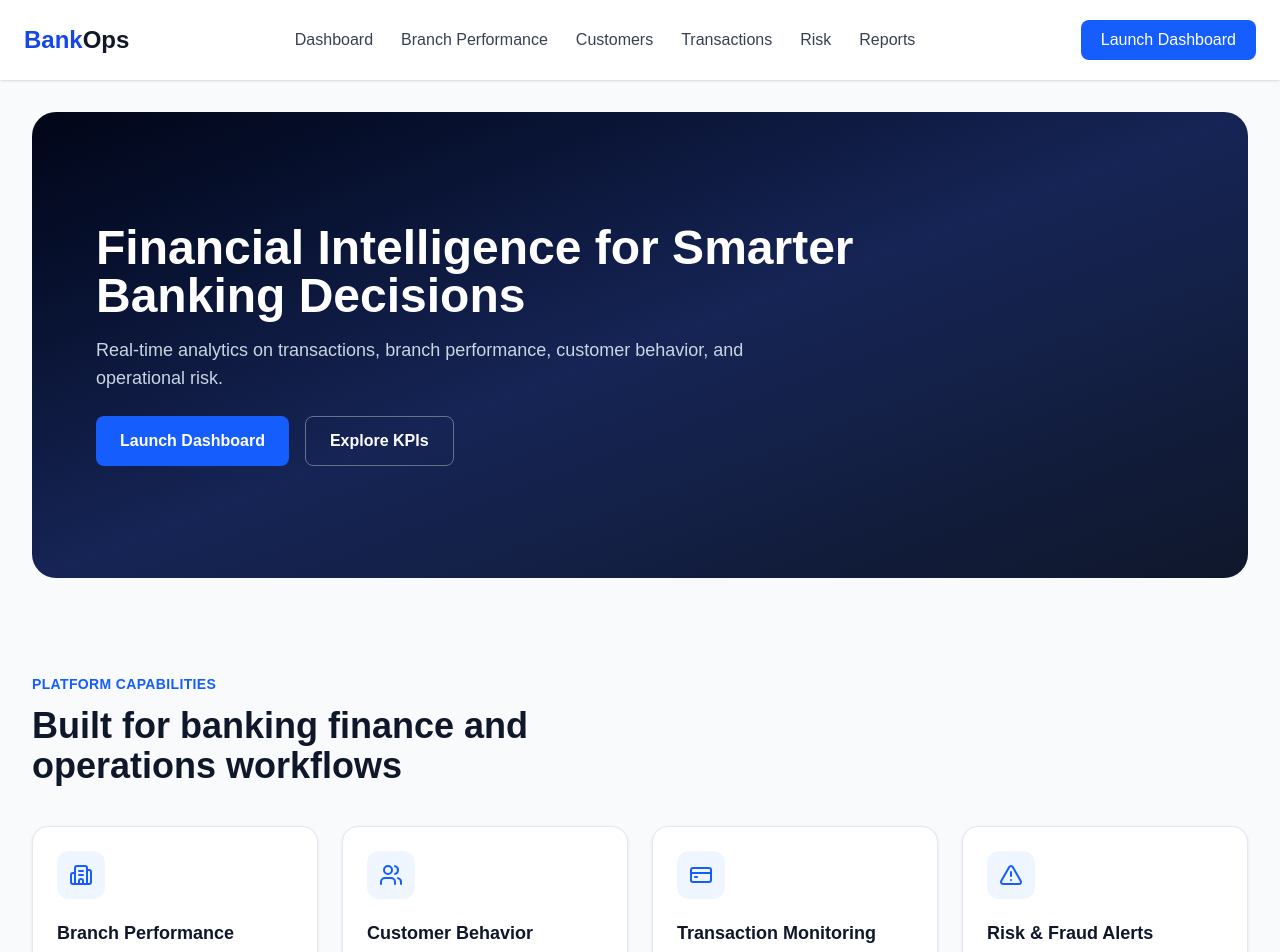
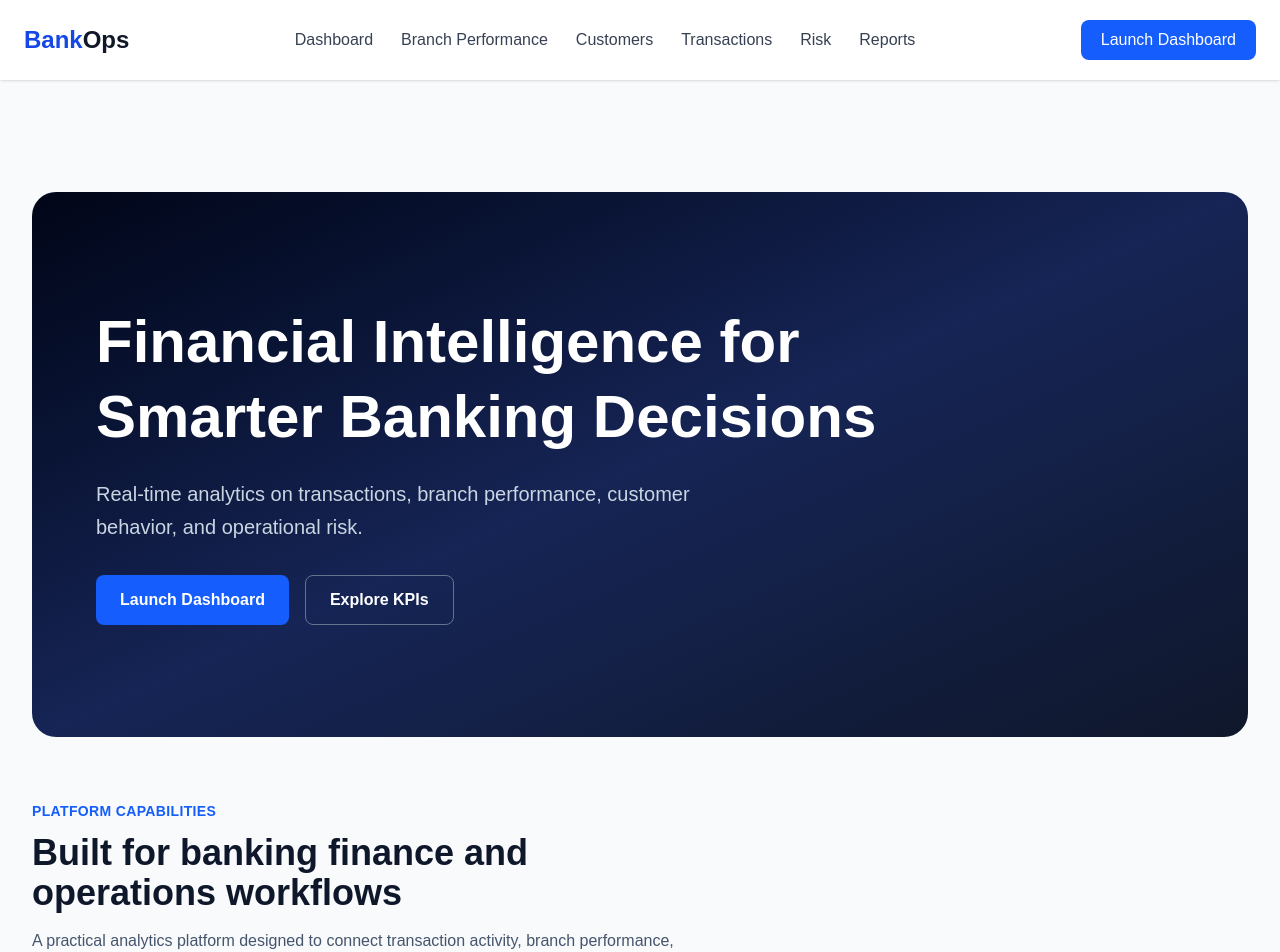
Before and after one commit to mlcadet/banking-finance-platform, a React app in the folder frontend/: page / in a window 1280 px wide. Shown: the top 952 px of the page. Built offline with nearby package versions, Linux system fonts and the light colour scheme; the HTML template or start-up script is replaced by a standard one.

Commit message:
feat: add scroll reveal system (hook, wrapper, animations, hero + features integration)

```diff
--- /dev/null
+++ b/frontend/src/components/animation/ScrollReveal.jsx
@@ -0,0 +1,20 @@
+import useScrollReveal from "../../hooks/useScrollReveal";
+
+export default function ScrollReveal({
+  children,
+  className = "",
+}) {
+
+  const { elementRef, isVisible } = useScrollReveal();
+
+  return (
+    <div
+      ref={elementRef}
+      className={`scroll-reveal ${
+        isVisible ? "scroll-reveal-visible" : ""
+      } ${className}`}
+    >
+      {children}
+    </div>
+  );
+}
--- a/frontend/src/components/landing/FeaturesSection.jsx
+++ b/frontend/src/components/landing/FeaturesSection.jsx
@@ -1,33 +1,38 @@
 import { Building2, Users, CreditCard, AlertTriangle } from "lucide-react";
+import ScrollReveal from "../animation/ScrollReveal";
 
 const features = [
   {
     icon: Building2,
     title: "Branch Performance Analytics",
-    description: "Compare deposits, withdrawals, fee revenue, and budget variance across branches.",
+    description:
+      "Compare deposits, withdrawals, fee revenue, and budget variance across branches.",
   },
   {
     icon: Users,
     title: "Customer Behavior Insights",
-    description: "Analyze customer segments, account activity, product usage, and profitability signals.",
+    description:
+      "Analyze customer segments, account activity, product usage, and profitability signals.",
   },
   {
     icon: CreditCard,
     title: "Transaction Monitoring",
-    description: "Track transaction volume, channels, fees, exceptions, and operational trends.",
+    description:
+      "Track transaction volume, channels, fees, exceptions, and operational trends.",
   },
   {
     icon: AlertTriangle,
     title: "Risk & Fraud Alerts",
-    description: "Flag unusual activity, high-risk withdrawals, duplicate transactions, and account exceptions.",
+    description:
+      "Flag unusual activity, high-risk withdrawals, duplicate transactions, and account exceptions.",
   },
 ];
 
 export default function FeaturesSection() {
   return (
-    <section className="px-4 sm:px-6 lg:px-8 py-16 lg:py-24">
+    <section className="px-4 sm:px-6 lg:px-8 py-16">
       <div className="max-w-7xl mx-auto">
-
+        <ScrollReveal>
           <div className="max-w-2xl">
             <p className="text-sm font-bold uppercase tracking-wide text-blue-600">
               Platform Capabilities
@@ -36,18 +41,22 @@ export default function FeaturesSection() {
             <h2 className="mt-3 text-3xl sm:text-4xl font-bold text-slate-900">
               Built for banking finance and operations workflows
             </h2>
+
+            <p className="mt-4 text-slate-600">
+              A practical analytics platform designed to connect transaction activity,
+              branch performance, customer behavior, and risk monitoring.
+            </p>
           </div>
+        </ScrollReveal>
 
         <div className="mt-10 grid grid-cols-1 md:grid-cols-2 xl:grid-cols-4 gap-6">
-          {features.map((feature) => {
+          {features.map((feature, index) => {
             const Icon = feature.icon;
 
             return (
-              <div
-                key={feature.title}
-                className="group rounded-2xl bg-white border border-slate-200 p-6 shadow-sm hover:shadow-md transition animate-fadeIn"
-              >
-                <div className="h-12 w-12 rounded-xl bg-blue-50 text-blue-600 flex items-center justify-center group-hover:bg-blue-100 group-hover:text-blue-700 transition">
+              <ScrollReveal key={feature.title} delay={index * 120}>
+                <div className="h-full rounded-2xl bg-white border border-slate-200 p-6 shadow-sm hover:shadow-md transition">
+                  <div className="h-12 w-12 rounded-xl bg-blue-50 text-blue-600 flex items-center justify-center">
                     <Icon size={24} />
                   </div>
 
@@ -59,10 +68,10 @@ export default function FeaturesSection() {
                     {feature.description}
                   </p>
                 </div>
+              </ScrollReveal>
             );
           })}
         </div>
-
       </div>
     </section>
   );
--- a/frontend/src/components/landing/HeroSection.jsx
+++ b/frontend/src/components/landing/HeroSection.jsx
@@ -1,30 +1,31 @@
 import Button from "../buttons/Button";
+import useScrollReveal from "../../hooks/useScrollReveal";
 
 export default function HeroSection() {
+  const { elementRef, isVisible } = useScrollReveal();
+
   return (
     <section className="pt-28 px-4 sm:px-6 lg:px-8">
-      <div className="max-w-7xl mx-auto rounded-3xl bg-gradient-to-br from-slate-950 via-blue-950 to-slate-900 text-white px-6 sm:px-10 lg:px-16 py-16 sm:py-20 lg:py-28">
-
-        {/* Wrapper fade-in */}
-        <div className="max-w-4xl animate-fadeIn">
-
-          {/* Headline */}
-          <h1 className="text-4xl sm:text-5xl font-bold animate-fadeInUp">
+      <div
+        ref={elementRef}
+        className={`max-w-7xl mx-auto rounded-3xl bg-gradient-to-br from-slate-950 via-blue-950 to-slate-900 text-white px-6 sm:px-10 lg:px-16 py-16 sm:py-20 lg:py-28 scroll-reveal ${
+          isVisible ? "scroll-reveal-visible" : ""
+        }`}
+      >
+        <div className="max-w-4xl">
+          <h1 className="text-4xl sm:text-5xl lg:text-6xl font-bold leading-tight">
             Financial Intelligence for Smarter Banking Decisions
           </h1>
 
-          {/* Subtext */}
-          <p className="mt-4 text-lg text-slate-300 max-w-2xl animate-fadeInUp [animation-delay:0.15s]">
+          <p className="mt-6 max-w-2xl text-base sm:text-lg lg:text-xl text-slate-300 leading-relaxed">
             Real-time analytics on transactions, branch performance, customer behavior,
             and operational risk.
           </p>
 
-          {/* Buttons */}
-          <div className="mt-6 flex flex-col sm:flex-row gap-4 animate-fadeInUp [animation-delay:0.3s]">
+          <div className="mt-8 flex flex-col sm:flex-row gap-4">
             <Button>Launch Dashboard</Button>
             <Button variant="secondary">Explore KPIs</Button>
           </div>
-
         </div>
       </div>
     </section>
--- /dev/null
+++ b/frontend/src/hooks/useScrollReveal.js
@@ -0,0 +1,34 @@
+import { useEffect, useRef, useState } from "react";
+
+export default function useScrollReveal() {
+  const elementRef = useRef(null);
+
+  const [isVisible, setIsVisible] = useState(false);
+
+  useEffect(() => {
+    const element = elementRef.current;
+
+    if (!element) return;
+
+    const observer = new IntersectionObserver(
+      ([entry]) => {
+        if (entry.isIntersecting) {
+          setIsVisible(true);
+
+          observer.unobserve(element);
+        }
+      },
+      {
+        threshold: 0.2,
+      }
+    );
+
+    observer.observe(element);
+
+    return () => {
+      observer.unobserve(element);
+    };
+  }, []);
+
+  return { elementRef, isVisible };
+}
--- a/frontend/src/index.css
+++ b/frontend/src/index.css
@@ -19,3 +19,27 @@ body {
 .animate-fadeIn {
   animation: fadeIn 0.8s ease-out both;
 }
+
+.scroll-reveal {
+  opacity: 0;
+  transform: translateY(32px);
+  transition: opacity 700ms ease, transform 700ms ease;
+}
+
+.scroll-reveal-visible {
+  opacity: 1;
+  transform: translateY(0);
+}
+
+.scroll-reveal {
+  opacity: 0;
+  transform: translateY(32px);
+  transition-property: opacity, transform;
+  transition-duration: 700ms;
+  transition-timing-function: ease;
+}
+
+.scroll-reveal-visible {
+  opacity: 1;
+  transform: translateY(0);
+}
--- a/frontend/src/pages/LandingPage.jsx
+++ b/frontend/src/pages/LandingPage.jsx
@@ -1,15 +1,23 @@
 import Navbar from "../components/layout/Navbar";
 import HeroSection from "../components/landing/HeroSection";
 import FeaturesSection from "../components/landing/FeaturesSection";
+import ScrollReveal from "../components/animation/ScrollReveal";
 
 export default function LandingPage() {
   return (
     <div className="min-h-screen bg-slate-50">
+      {/* Global Navigation */}
       <Navbar />
 
-      <main>
-        <HeroSection />
-        <FeaturesSection />
+      {/* Main Content */}
+      <main className="pt-20">
+        <ScrollReveal>
+          <HeroSection />
+        </ScrollReveal>
+
+        <ScrollReveal>
+          <FeaturesSection />
+        </ScrollReveal>
       </main>
     </div>
   );
```
Lines whose indentation alone changed are shown as unchanged.
